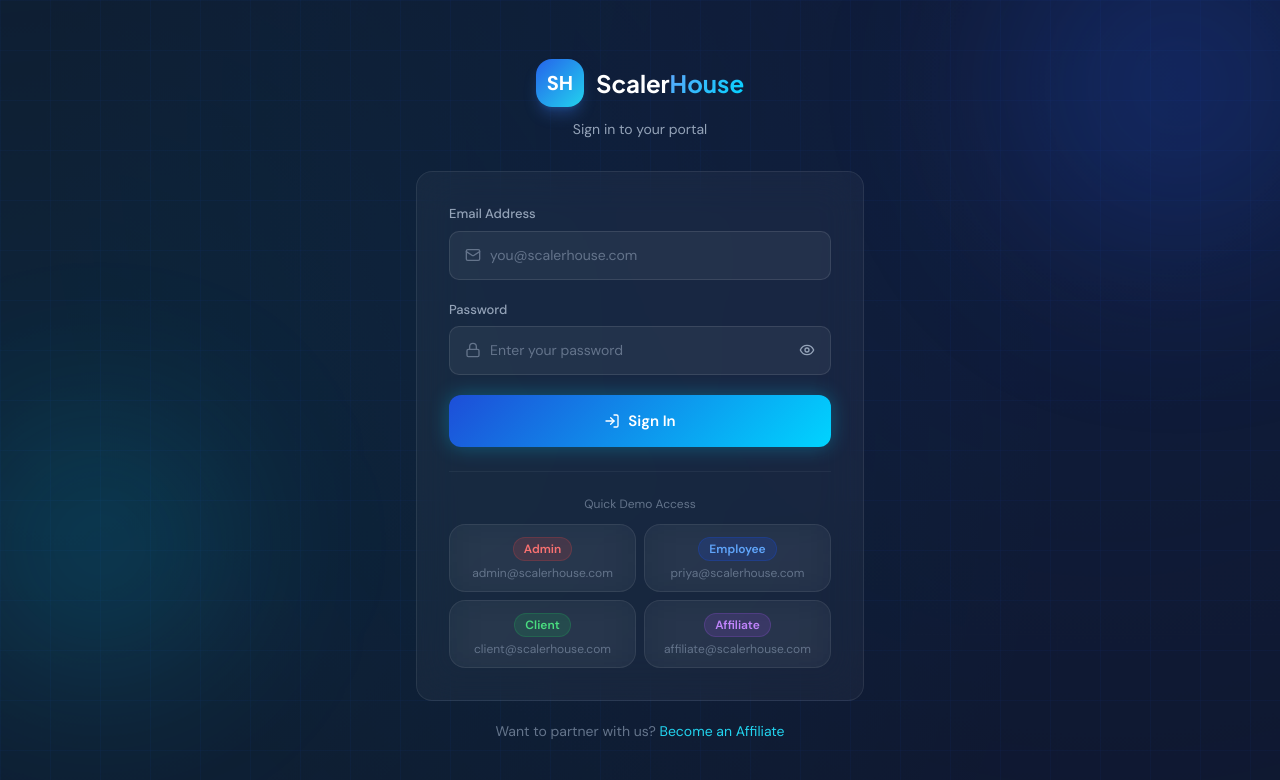
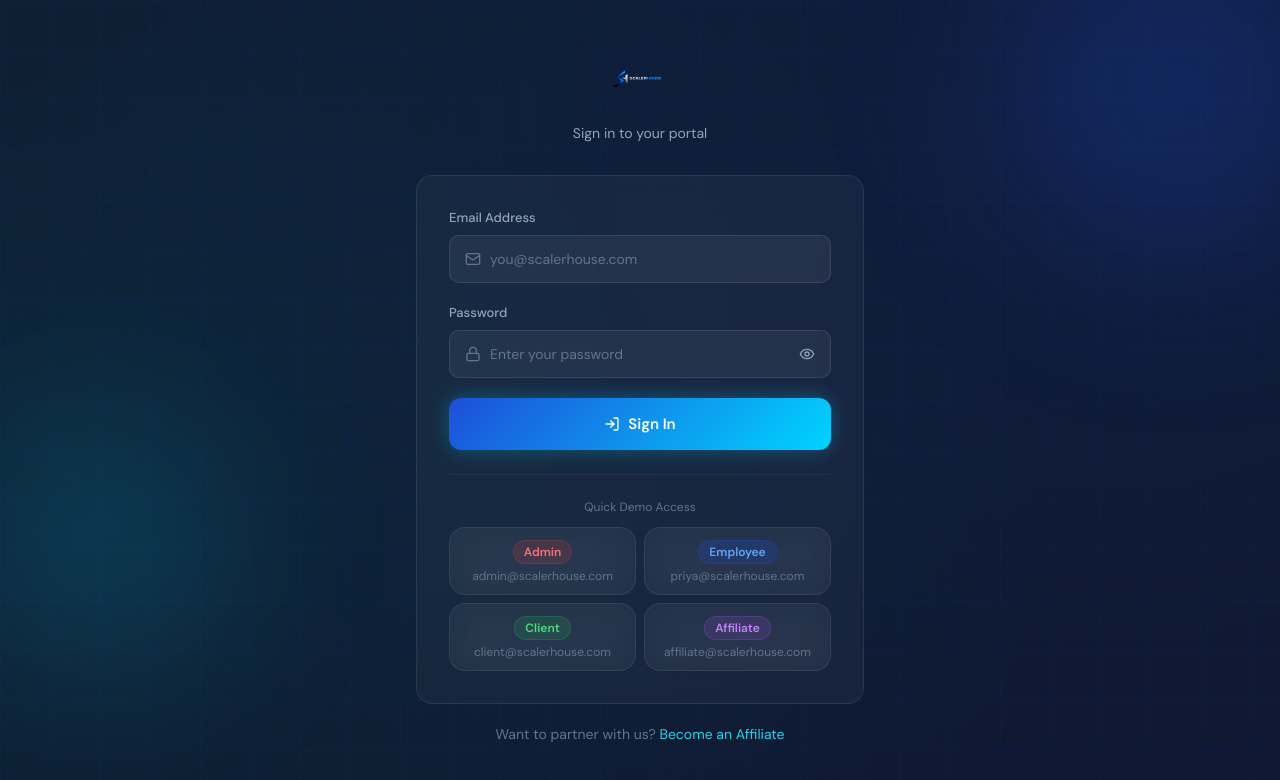
Before and after one commit to Youthyapa/scalerhouse, a Next.js app: page /login in a window 1280 px wide. Shown: the top 780 px of the page. Built offline with nearby package versions, Linux system fonts and the light colour scheme.

Commit message:
style: replace logo on Login page

```diff
--- a/pages/login.tsx
+++ b/pages/login.tsx
@@ -59,12 +59,7 @@
                     {/* Logo */}
                     <div className="text-center mb-8">
                         <Link href="/" className="inline-flex items-center gap-3">
-                            <div className="w-12 h-12 bg-gradient-to-br from-blue-600 to-cyan-400 rounded-2xl flex items-center justify-center font-black text-white text-xl shadow-lg shadow-blue-500/30">
-                                SH
-                            </div>
-                            <span className="font-syne font-bold text-2xl text-white">
-                                Scaler<span className="gradient-text">House</span>
-                            </span>
+                            <img src="/logo.png" alt="ScalerHouse Logo" className="h-[48px] w-auto object-contain mx-auto" />
                         </Link>
                         <p className="text-slate-400 mt-3 text-sm">Sign in to your portal</p>
                     </div>
```
